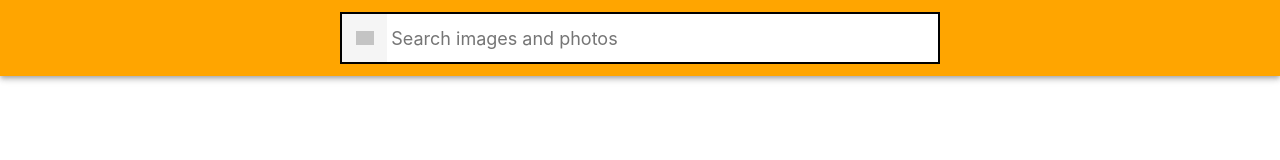
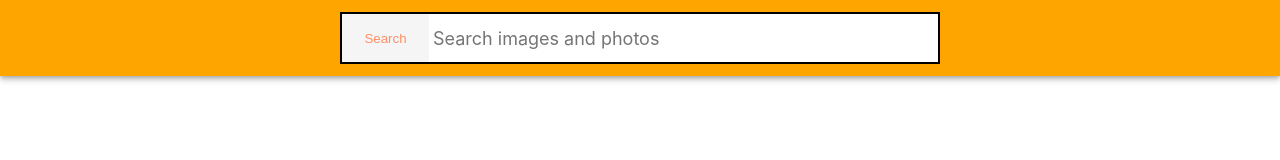
Before and after one commit to MykhailoHurak/goit-react-hw-03-image-finder, a React (Create React App) app: page / in a window 1280 px wide. Shown: the top 160 px of the page. Built offline with nearby package versions, Linux system fonts and the light colour scheme; grey boxes are pictures that could not be loaded.

Commit message:
update
- control component
- fetch link

```diff
--- a/src/components/App/App.jsx
+++ b/src/components/App/App.jsx
@@ -1,12 +1,39 @@
-import React from 'react';
+import { Component } from 'react';
 import Searchbar from '../Searchbar/Searchbar';
 
-class App extends React.Component {
-  render() {
-    return (
-      <Searchbar />
-    )
-  }
+export default class App extends Component {
+
+    state = {
+        imageNameSubmit: '',
+        status: 'idle', // 'pending', 'resolved', 'rejected'
+    };
+
+    componentDidUpdate(_, prevState) {
+        if (prevState.imageNameSubmit !== this.state.imageNameSubmit) {
+
+            this.setState({ status: 'pending' }); // loading: true, pokemon: null
+
+            setTimeout(() => {
+                fetch(`https://pixabay.com/api/?q=${this.state.imageNameSubmit}&page=1&key=30230359-119840990de5f9a29673d5f1e&image_type=photo&orientation=horizontal&per_page=12`)
+                    .then(response => response.json())
+                    .then(console.log)
+                    // .then(() => this.setState({ request, status: 'resolved' }))
+                    // .catch(error => this.setState({ error, status: 'rejected' }))
+            }, 3000);
+        }
+    }
+
+    handleSubmitSearchbar = (imageNameSubmit) => {
+        console.log(imageNameSubmit);
+        this.setState({ imageNameSubmit: imageNameSubmit });
+    };
+
+    render() {
+
+        return (
+            <Searchbar
+                onSubmitSearchbar={this.handleSubmitSearchbar}
+            />
+        )
+    }
 }
-
-export default App;
--- a/src/components/Searchbar/Searchbar.module.css
+++ b/src/components/Searchbar/Searchbar.css
@@ -34,10 +34,10 @@
 
 .SearchForm_button {
     display: inline-block;
-    width: 48px;
+    width: 100px;
     height: 48px;
     border: 0;
-    background-image: url('https://image.flaticon.com/icons/svg/149/149852.svg');
+    /* background-image: url('https://image.flaticon.com/icons/svg/149/149852.svg'); */
     background-size: 40%;
     background-repeat: no-repeat;
     background-position: center;
@@ -45,6 +45,8 @@
     transition: opacity 250ms cubic-bezier(0.4, 0, 0.2, 1);
     cursor: pointer;
     outline: none;
+
+    /* background-color: grey; */
 }
 
 .SearchForm_button:hover {
@@ -52,15 +54,17 @@
 }
 
 .SearchForm_button_label {
-    position: absolute;
-    width: 1px;
-    height: 1px;
+    /* position: absolute;
+    width: 100px;
+    height: 100px;
     padding: 0;
     overflow: hidden;
     clip: rect(0, 0, 0, 0);
     white-space: nowrap;
     clip-path: inset(50%);
-    border: 0;
+    border: 0; */
+
+    color: orangered;
 }
 
 .SearchForm_input {
--- a/src/components/Searchbar/Searchbar.jsx
+++ b/src/components/Searchbar/Searchbar.jsx
@@ -1,30 +1,51 @@
-import React from 'react';
-import css from '../Searchbar/Searchbar.module.css';
+import { Component } from 'react';
+import './Searchbar.css';
 
-class Searchbar extends React.Component {
-    // state = {};
+export default class Searchbar extends Component {
+
+    state = {
+        imageNameInput: ''
+    };
+
+    handleInput = event => {
+        this.setState({ imageNameInput: event.currentTarget.value.toLowerCase() });
+    };
+
+    handleSubmit = event => {
+    event.preventDefault();
+
+    if (this.state.imageNameInput.trim() === '') {
+      alert("Поле не повинно бути пустим");
+      return;
+    }
+
+    this.props.onSubmitSearchbar(this.state.imageNameInput);
+    this.setState({ imageNameInput: '' });
+  };
 
     render() {
         return (
-            // <div>Searchbar</div>
+            <header className='Searchbar'>
 
-            <header className={css.Searchbar}>
-                <form className={css.SearchForm}>
-                    <button type="submit" className={css.SearchForm_button}>
-                        <span className={css.SearchForm_button_label}>Search</span>
+                <form
+                    onSubmit={this.handleSubmit}
+                    className='SearchForm'>
+
+                    <button type="submit" className='SearchForm_button'>
+                        <span className='SearchForm_button_label'>Search</span>
                     </button>
 
                     <input
-                        className={css.SearchForm_input}
+                        onChange={this.handleInput}
+                        value={this.state.imageNameInput}
+                        className='SearchForm_input'
                         type="text"
-                        autocomplete="off"
-                        autofocus
                         placeholder="Search images and photos"
                     />
+
                 </form>
+
             </header>
         )
     }
 }
-
-export default Searchbar;
--- /dev/null
+++ b/src/components/Searchbar/index.js
@@ -0,0 +1 @@
+export { default } from './Searchbar';
```
